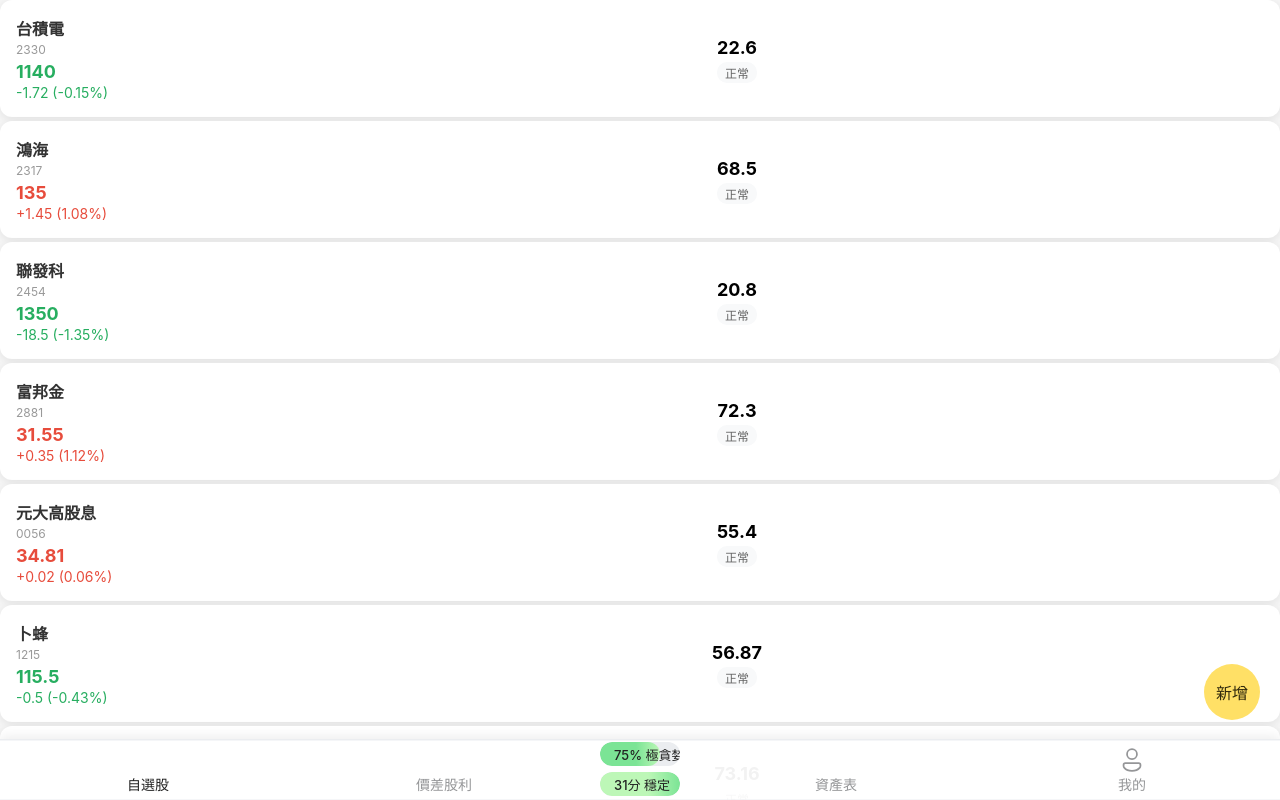
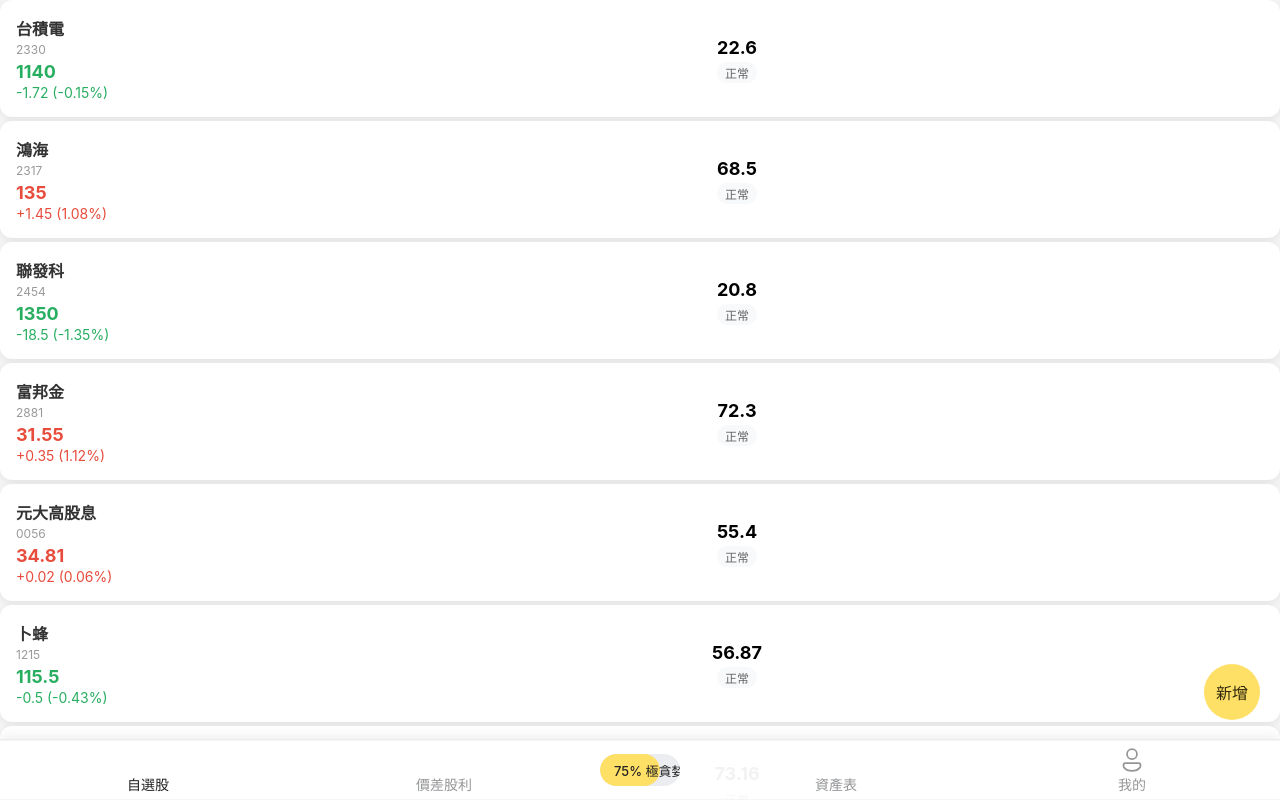
Before and after one commit to 17Kobe/iKDx, a Vue app: page /#/ in a window 1280 px wide. Built offline with nearby package versions, Linux system fonts and the light colour scheme; some icons are missing.

Commit message:
✈️ feat(StockSearch): 使用 getTagStyle 函數簡化標籤樣式邏輯；優化事件總線的使用。精簡進度條顯示邏輯，統一樣式及顏色

```diff
--- a/src/components/StockSearch.vue
+++ b/src/components/StockSearch.vue
@@ -61,18 +61,7 @@
                         v-for="tag in hotStocks"
                         :key="tag"
                         @click="onHotTagClick(tag)"
-                        :style="{
-                            background: localSearch === tag ? '#1976d2' : '#e3eafc',
-                            color: localSearch === tag ? '#fff' : '#1976d2',
-                            borderRadius: '16px',
-                            padding: '4px 12px',
-                            fontSize: '15px',
-                            cursor: 'pointer',
-                            userSelect: 'none',
-                            fontWeight: localSearch === tag ? 'bold' : 'normal',
-                            boxShadow: localSearch === tag ? '0 0 0 2px #1976d233' : 'none',
-                            transition: 'background 0.2s, color 0.2s',
-                        }"
+                        :style="getTagStyle(tag)"
                         >{{ tag }}</span
                     >
                 </div>
@@ -117,7 +106,7 @@
 </template>
 
 <script setup>
-    import { ref, watch, nextTick } from 'vue';
+    import { ref, watch, nextTick, onMounted, onUnmounted } from 'vue';
     import { ShareSheet, Search } from 'vant';
     import { getStocksFromDB } from '@/lib/stockService.js';
     import { useEventBus } from '@vueuse/core';
@@ -126,8 +115,13 @@
     const bus = useEventBus('stock-search');
     const showSheet = ref(false);
 
-    bus.on(val => {
-        showSheet.value = val;
+    onMounted(() => {
+        bus.on(val => {
+            showSheet.value = val;
+        });
+    });
+    onUnmounted(() => {
+        bus.reset();
     });
 
     const searchInputRef = ref();
@@ -135,6 +129,28 @@
     const searchResults = ref([]);
 
     const hotStocks = ['台積電', '鴻海', '聯發科', '長榮', '中鋼'];
+
+    const tagBaseStyle = {
+        background: '#ececec',
+        color: '#878787',
+        borderRadius: '16px',
+        padding: '4px 16px',
+        fontSize: '15px',
+        cursor: 'pointer',
+        userSelect: 'none',
+        fontWeight: '500',
+        transition: 'background 0.2s, color 0.2s',
+    };
+    const tagActiveStyle = {
+        background: '#ffe066',
+        color: '#222',
+        fontWeight: 'bold',
+        boxShadow: '0 0 0 2px #ffe06688',
+    };
+
+    function getTagStyle(tag) {
+        return localSearch.value === tag ? { ...tagBaseStyle, ...tagActiveStyle } : tagBaseStyle;
+    }
 
     function focusSearchInput() {
         nextTick(() => {
--- a/src/components/TabbarProgress.vue
+++ b/src/components/TabbarProgress.vue
@@ -1,39 +1,40 @@
 <template>
     <div class="tabbar-progress-wrap">
-        <div class="tabbar-progress-item" v-for="item in progressList" :key="item.label">
+        <div class="tabbar-progress-item">
             <van-progress
-                :percentage="item.percent"
-                :color="item.color"
+                :percentage="progressList[0].percent"
+                color="#ffe066"
                 :show-pivot="false"
                 stroke-width="24"
-                style="width: 100%"
+                style="width: 100%; height: 32px"
             />
-            <span class="tabbar-progress-label">{{ item.label }}</span>
+            <span class="tabbar-progress-label">{{ progressList[0].label }}</span>
         </div>
     </div>
 </template>
 
 <script setup>
     import { Progress as VanProgress } from 'vant';
-    import { computed } from 'vue';
+    import { useEventBus } from '@vueuse/core';
+    import { ref, onMounted, onUnmounted } from 'vue';
 
-    // 傳入 progress 資訊陣列
-    const props = defineProps({
-        progressList: {
-            type: Array,
-            default: () => [
-                {
-                    percent: 75,
-                    label: '75% 極貪婪',
-                    color: 'linear-gradient(90deg, #7be495 60%, #bdf7b7 100%)',
-                },
-                {
-                    percent: 100,
-                    label: '31分 穩定',
-                    color: 'linear-gradient(90deg, #bdf7b7 60%, #7be495 100%)',
-                },
-            ],
+    // 監聽 event bus
+    const progressList = ref([
+        {
+            percent: 75,
+            label: '75% 極貪婪',
         },
+    ]);
+    const progressBus = useEventBus('tabbar-progress');
+
+    // 註冊監聽
+    onMounted(() => {
+        progressBus.on(val => {
+            if (Array.isArray(val)) progressList.value = val;
+        });
+    });
+    onUnmounted(() => {
+        progressBus.reset();
     });
 </script>
 
@@ -44,30 +45,27 @@
         align-items: flex-start;
         justify-content: center;
         margin: 0 8px;
-        gap: 4px;
         min-width: 80px;
         max-width: 100px;
     }
     .tabbar-progress-item {
         position: relative;
         width: 100%;
-        height: 24px;
-        margin-bottom: 2px;
+        height: 32px;
         display: flex;
         align-items: center;
-        padding: 0 0;
         overflow: hidden;
         border-radius: 16px;
         background: none;
     }
     .tabbar-progress-item :deep(.van-progress__track) {
-        background: #e6f7e6 !important;
+        background: #ffe066 !important;
         border-radius: 16px !important;
-        height: 24px !important;
+        height: 32px !important;
     }
     .tabbar-progress-item :deep(.van-progress__portion) {
         border-radius: 16px !important;
-        height: 24px !important;
+        height: 32px !important;
     }
     .tabbar-progress-label {
         position: absolute;
```
